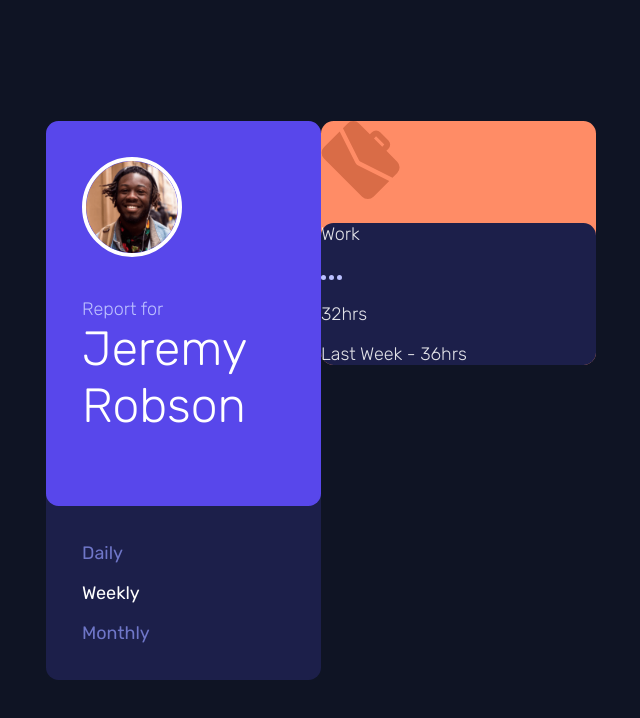
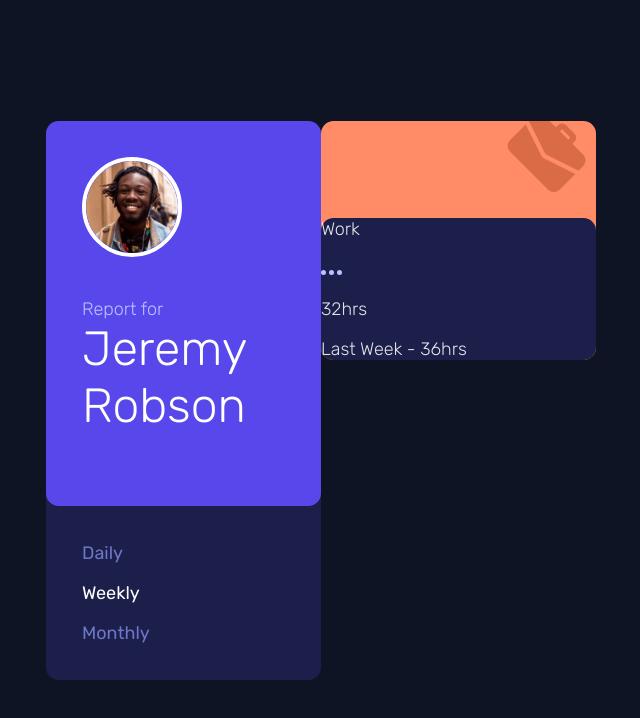
Before and after one commit to mahiv87/chrono-dash, a React (Vite) app: page / in a window 1280 px wide. Shown: the top 718 px of the page, without its empty margins (319-959 px from the left). Built offline with nearby package versions, Linux system fonts and the light colour scheme.

Commit message:
placed icon

```diff
--- a/src/components/CardComponent/CardComponent.jsx
+++ b/src/components/CardComponent/CardComponent.jsx
@@ -5,7 +5,9 @@ import elipsis from '../../images/icon-ellipsis.svg';
 function CardComponent() {
 	return (
 		<div className={styles.container}>
-			<img src={icon} alt="icon" className={styles.icon} />
+			<div className={styles.imageContainer}>
+				<img src={icon} alt="icon" className={styles.icon} />
+			</div>
 			<div className={styles.activityInfo}>
 				<div className={styles.header}>
 					<p className={styles.title}>Work</p>
--- a/src/components/CardComponent/CardComponent.module.css
+++ b/src/components/CardComponent/CardComponent.module.css
@@ -6,7 +6,16 @@
 	border-radius: 0.7rem;
 }
 
+.imageContainer {
+	display: flex;
+	justify-content: end;
+	overflow: hidden;
+}
+
 .icon {
+	position: relative;
+	top: -7px;
+	right: 10px;
 }
 
 .activityInfo {
```
